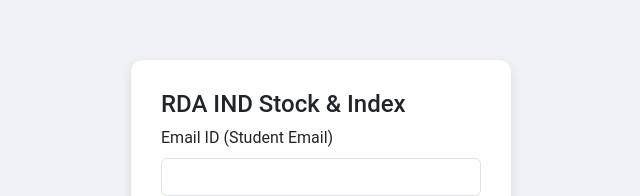
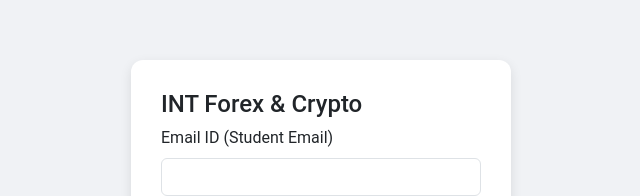
Before and after one commit to rajd1005/RD_Smart_Server, a website: page public/login.html in a window 1280 px wide. Shown: the part 164-360 px from the top of the page, without its empty margins (319-959 px from the left). Drawn offline with nearby package versions, Linux system fonts and the light colour scheme.

Commit message:
Update login.html

```diff
--- a/public/login.html
+++ b/public/login.html
@@ -3,7 +3,7 @@
 <head>
     <meta charset="UTF-8">
     <meta name="viewport" content="width=device-width, initial-scale=1.0">
-    <title>RD Algo IND Stock & Index Login - Rd Algo</title>
+    <title>RD Algo INT Forex & Crypto Login - Rd Algo</title>
     <link href="https://cdn.jsdelivr.net/npm/bootstrap@5.3.0/dist/css/bootstrap.min.css" rel="stylesheet">
     <style>
         body { background-color: #f0f2f5; font-family: 'Roboto', sans-serif; display: flex; align-items: center; justify-content: center; height: 100vh; margin: 0; }
@@ -15,7 +15,7 @@
 <body>
 
 <div class="login-card">
-    <h4>RDA IND Stock & Index</h4>
+    <h4>INT Forex & Crypto</h4>
     <form id="loginForm">
         <div class="mb-3">
             <label class="form-label">Email ID (Student Email)</label>
```
